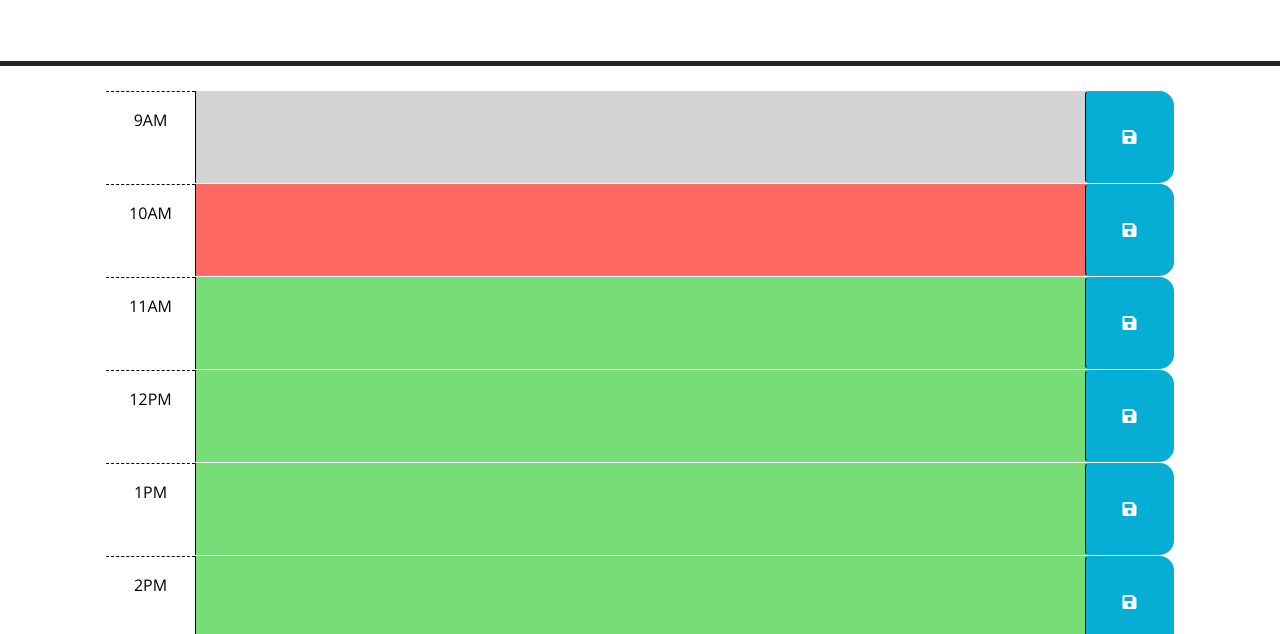
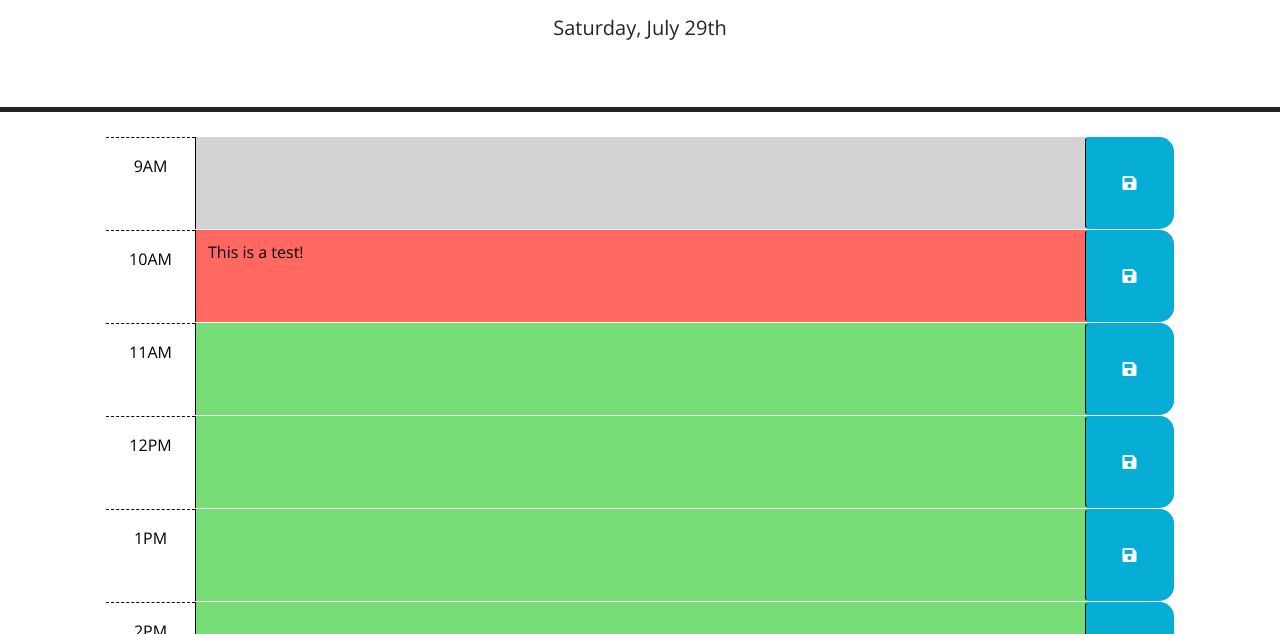
Before and after one commit to DanielLongacre/Work-Day-Scheduler, a plain HTML site: page Develop/index.html in a window 1280 px wide. Shown: the part 166-800 px from the top of the page. Drawn offline with nearby package versions, Linux system fonts and the light colour scheme.

Commit message:
Linked MomentJS and added time Stamp to JS file

```diff
--- a/Develop/index.html
+++ b/Develop/index.html
@@ -51,7 +51,7 @@
       <!-- Example of a a present time block. The "present" class adds a red background color. -->
       <div id="hour-10" class="row time-block present">
         <div class="col-2 col-md-1 hour text-center py-3">10AM</div>
-        <textarea class="col-8 col-md-10 description" rows="3"> </textarea>
+        <textarea class="col-8 col-md-10 description" rows="3">This is a test! </textarea>
         <button class="btn saveBtn col-2 col-md-1" aria-label="save">
           <i class="fas fa-save" aria-hidden="true"></i>
         </button>
@@ -122,6 +122,7 @@
       crossorigin="anonymous"
     ></script>
 
+    <script type = "text/JavaScript" src = " https://MomentJS.com/downloads/moment.js"></script>
     <script src="script.js"></script>
   </body>
 </html>
--- a/Develop/script.js
+++ b/Develop/script.js
@@ -8,16 +8,36 @@ $(function () {
   // function? How can DOM traversal be used to get the "hour-x" id of the
   // time-block containing the button that was clicked? How might the id be
   // useful when saving the description in local storage?
-  //
+
+
+
+
+
+
+
+
   // TODO: Add code to apply the past, present, or future class to each time
   // block by comparing the id to the current hour. HINTS: How can the id
   // attribute of each time-block be used to conditionally add or remove the
   // past, present, and future classes? How can Day.js be used to get the
   // current hour in 24-hour time?
-  //
+
+
+
+
+
+
+
   // TODO: Add code to get any user input that was saved in localStorage and set
   // the values of the corresponding textarea elements. HINT: How can the id
   // attribute of each time-block be used to do this?
-  //
+  var test = $("#hour-10").children("textarea").text();
+
+  console.log(test);
+
+
+
   // TODO: Add code to display the current date in the header of the page.
+  var dayStamp = moment().format('dddd' + ', ' + 'MMMM Do');
+  $('#currentDay').text(dayStamp);
 });
```
